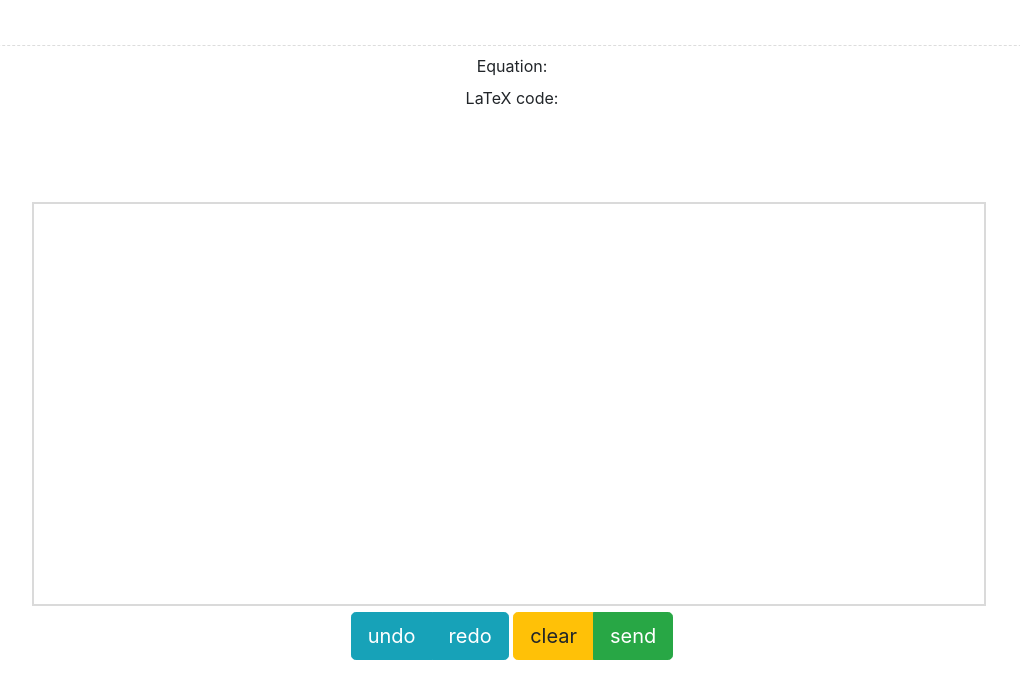
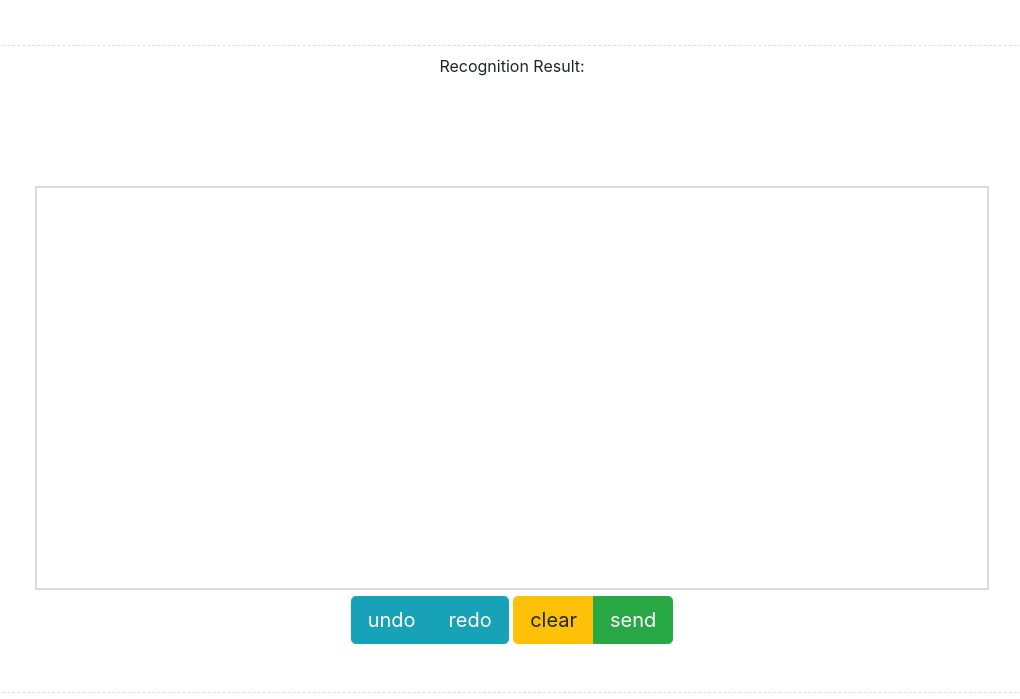
Before and after one commit to hyer/HW-math, a plain HTML site: page www/index.html in a window 1280 px wide. Shown: the part 83-782 px from the top of the page, without its empty margins (128-1148 px from the left). Drawn offline with nearby package versions, Linux system fonts and the light colour scheme; some packages are replaced by stand-ins of ours.

Commit message:
render result latex

```diff
--- a/www/index.html
+++ b/www/index.html
@@ -951,10 +951,10 @@
 <div id="main-wrapper">
     <div id="main">
         <div class="app eq">
-            <label>Equation:</label>
+            <label>Recognition Result:</label>
             <div class="result" id="eq-render"></div>
-            <label>LaTeX code:</label>
-            <div class="result" id="eq-latex"></div>
+            <!--<label>LaTeX code:</label>-->
+            <!--<div class="result" id="eq-latex"></div>-->
         </div><!-- app -->
 
 
--- a/www/main.js
+++ b/www/main.js
@@ -83,7 +83,7 @@ $(function () {
                     // alert(jsonResult["result_latex"]);
                     // console.log(data);
                     $render.html('\\[' + latex_str + '\\]');
-                    $latex.html(latex_str);
+                    // $latex.html(latex_str);
                     MathJax.Hub.Typeset();
                 }
             });
--- a/www/styles-index.css
+++ b/www/styles-index.css
@@ -75,10 +75,10 @@ h1, h2, h3, h4, h5 {
 /* 50% of parent container (.result), so it should render as normal size. */
 
 .draw {
-    margin-top: 3em;
-    width: 480px;
+    margin-top: 2em;
+    width: 1000px;
     /*margin: auto;*/
-    margin-bottom: 5em;
+    margin-bottom: 3em;
 }
 
 #drawhere {
@@ -89,8 +89,8 @@ h1, h2, h3, h4, h5 {
 }
 
 #drawing-canvas {
-    /*position: relative;*/
-    margin-left:-15em;
+    position: relative;
+    /*margin-left:-1em;*/
     /*margin: auto;*/
     z-index: 2;
     border: 2px solid #dadada;
```
